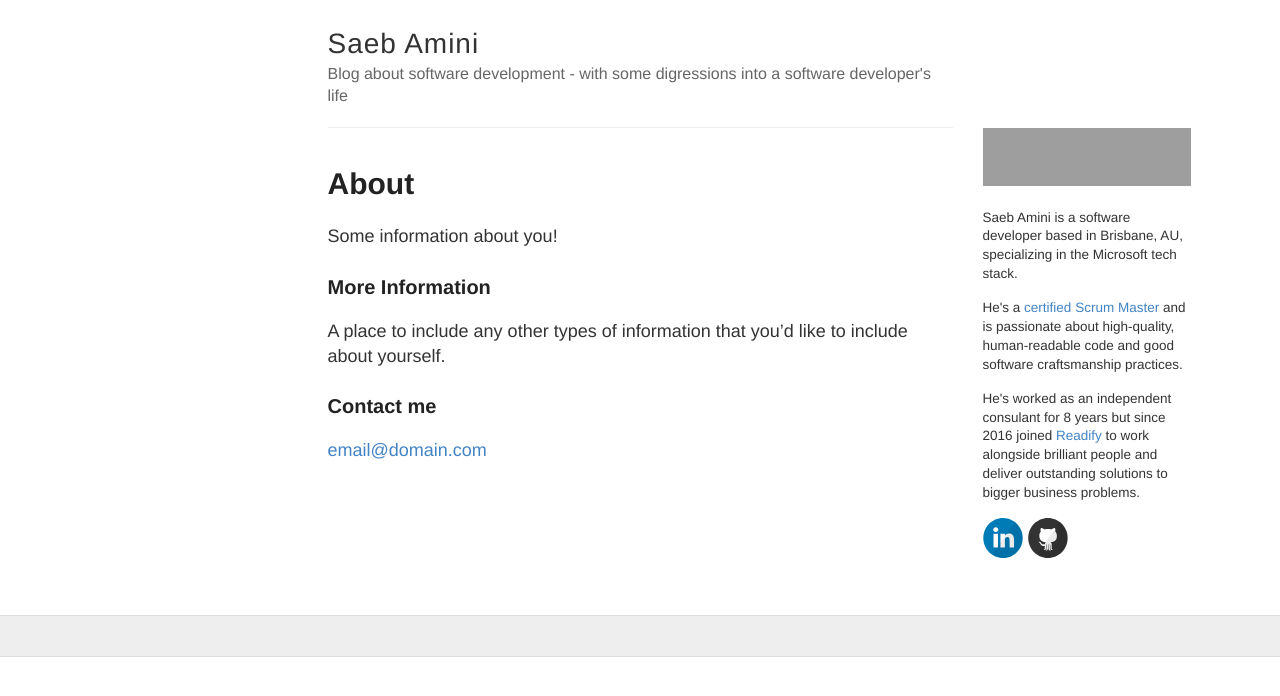
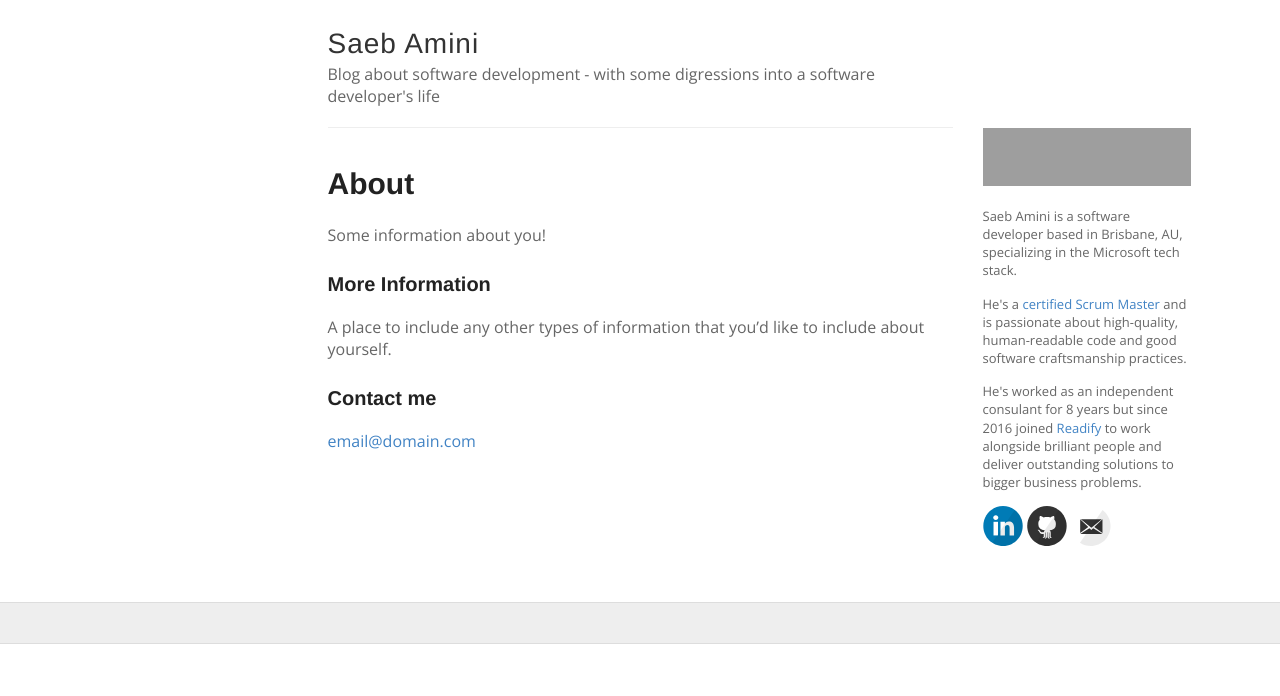
Before and after one commit to SaebAmini/saebamini.github.io, a Jekyll site: the page built from about.md, in a window 1280 px wide. Shown: the top 696 px of the page. Built offline with Jekyll 4.4.1, drawn with Linux system fonts in a browser that asks for light colours; grey boxes are pictures that could not be loaded.

Commit message:
styling updates

```diff
--- a/_config.yml
+++ b/_config.yml
@@ -18,7 +18,7 @@
 # Includes an icon in the footer for each username you enter
 footer-links:
   dribbble:
-  email:
+  email: saeb@saebamini.com
   facebook:
   flickr:
   github: SaebAmini
--- a/_includes/svg-icons.html
+++ b/_includes/svg-icons.html
@@ -1,7 +1,6 @@
 {% if site.footer-links.linkedin %}<a href="https://www.linkedin.com/in/{{ site.footer-links.linkedin }}"><i class="svg-icon linkedin"></i></a>{% endif %}
 {% if site.footer-links.stackoverflow %}<a href="http://stackoverflow.com/{{ site.footer-links.stackoverflow }}"><i class="svg-icon stackoverflow"></i></a>{% endif %}
 {% if site.footer-links.dribbble %}<a href="https://dribbble.com/{{ site.footer-links.dribbble }}"><i class="svg-icon dribbble"></i></a>{% endif %}
-{% if site.footer-links.email %}<a href="mailto:{{ site.footer-links.email }}"><i class="svg-icon email"></i></a>{% endif %}
 {% if site.footer-links.facebook %}<a href="https://www.facebook.com/{{ site.footer-links.facebook }}"><i class="svg-icon facebook"></i></a>{% endif %}
 {% if site.footer-links.flickr %}<a href="https://www.flickr.com/{{ site.footer-links.flickr }}"><i class="svg-icon flickr"></i></a>{% endif %}
 {% if site.footer-links.github %}<a href="https://github.com/{{ site.footer-links.github }}"><i class="svg-icon github"></i></a>{% endif %}
@@ -11,3 +10,4 @@
 {% if site.footer-links.twitter %}<a href="https://www.twitter.com/{{ site.footer-links.twitter }}"><i class="svg-icon twitter"></i></a>{% endif %}
 {% if site.footer-links.youtube %}<a href="https://youtube.com/{{ site.footer-links.youtube }}"><i class="svg-icon youtube"></i></a>{% endif %}
 {% if site.footer-links.googleplus %}<a href="https://plus.google.com/{{ site.footer-links.googleplus }}"><i class="svg-icon googleplus"></i></a>{% endif %}
+{% if site.footer-links.email %}<a href="mailto:{{ site.footer-links.email }}"><i class="svg-icon email"></i></a>{% endif %}
--- a/_layouts/default.html
+++ b/_layouts/default.html
@@ -9,6 +9,8 @@
     <![endif]-->
     <link rel="stylesheet" type="text/css" href="{{ site.baseurl }}/style.css" />
     <link rel="alternate" type="application/rss+xml" title="{{ site.name }} - {{ site.description }}" href="{{ site.baseurl }}/feed.xml" />
+    <link href="https://fonts.googleapis.com/css?family=Roboto:400,700" rel="stylesheet" type="text/css">
+    <link rel="stylesheet" type="text/css" href="//fonts.googleapis.com/css?family=Open+Sans:400italic,700italic,400,700">
 </head>
 <body>
     <div class="row">
--- a/_sass/_variables.scss
+++ b/_sass/_variables.scss
@@ -18,6 +18,7 @@
 $helvetica: Helvetica, Arial, sans-serif;
 $helveticaNeue: "Helvetica Neue", Helvetica, Arial, sans-serif;
 $georgia: Georgia, serif;
+$openSans: "Open Sans","Helvetica Neue",Helvetica,Arial,sans-serif;
 
 // Mobile breakpoints
 @mixin mobile {
--- a/style.scss
+++ b/style.scss
@@ -16,9 +16,9 @@
 }
 
 body {
-	background: $white;
-  font: 18px/1.4 $helvetica;
-  color: $darkGray;
+  background: $white;
+  font: 16px/1.4 $openSans;
+  color: $gray;
 }
 
 h1, h2, h3, h4, h5, h6 {
@@ -130,7 +130,7 @@
 .sidebar {
     width: 238px;
     .mini-about{
-        font-size: 0.75em;
+        font-size: 13px;
     }
 }
 
```
